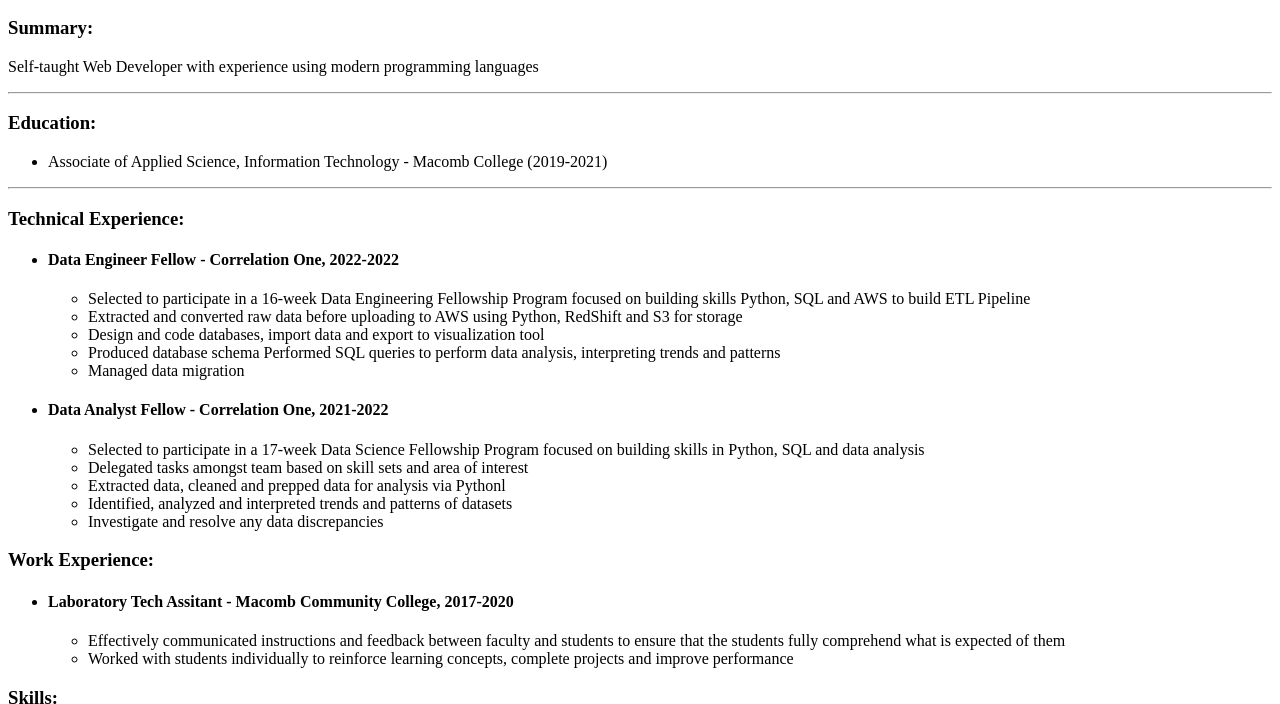
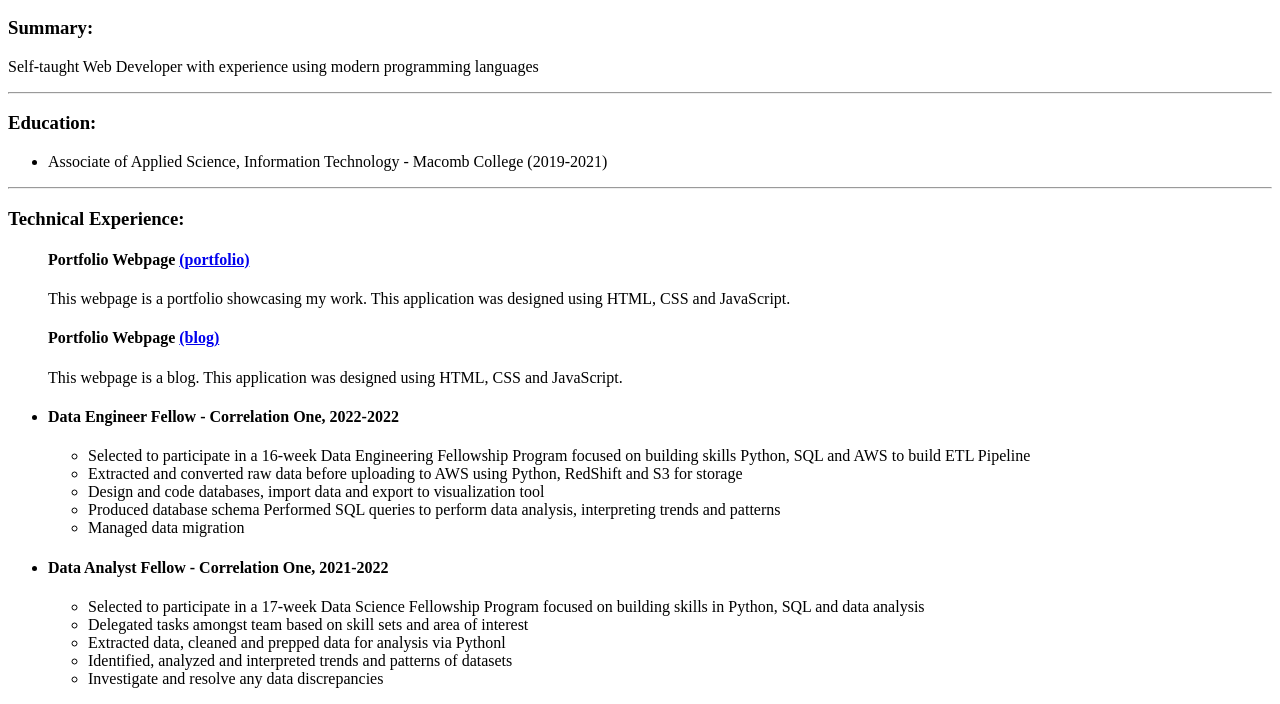
Before and after one commit to Meshia13/Web-Portfolio, a plain HTML site: page resume.html in a window 1280 px wide. Shown: the part 110-814 px from the top of the page. Drawn offline with Linux system fonts and the light colour scheme.

Commit message:
updating resume

```diff
--- a/resume.html
+++ b/resume.html
@@ -37,6 +37,29 @@
         <h3>Technical Experience:</h3>
 
         <!-- Creating an unordered list -->
+        <!-- First project -->
+            <ul>
+                <h4>Portfolio Webpage <a href="https://meshia13.github.io/Web-Portfolio/">(portfolio)</a></h4>
+
+                <p>
+                    This webpage is a portfolio showcasing my work. This application was
+                    designed using HTML, CSS and JavaScript.
+                </p>
+            </ul>
+        <!-- End of first project -->
+
+           <!-- First project -->
+           <ul>
+            <h4>Portfolio Webpage <a href="https://meshia13.github.io/Blog/">(blog)</a></h4>
+
+            <p>
+                This webpage is a blog. This application was
+                designed using HTML, CSS and JavaScript.
+            </p>
+        </ul>
+    <!-- End of first project -->
+
+
         <!-- First Technical Experience -->
         <ul>
             <h4><li>Data Engineer Fellow - Correlation One, 2022-2022</li></h4>
```
